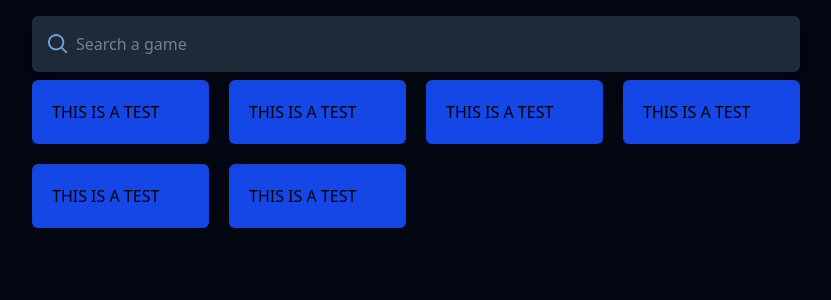
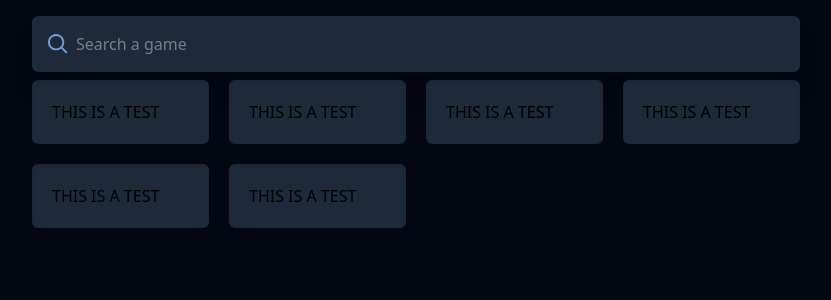
Before and after one commit to JSLegendDev/Game-Database-Frontend, a React (Vite) app: page / in a window 1280 px wide. Shown: the top 300 px of the page, without its empty margins (224-1055 px from the left). Built offline with nearby package versions, Linux system fonts and the light colour scheme; no server answers.

Commit message:
Update GameCard.jsx

```diff
--- a/src/components/GameCard.jsx
+++ b/src/components/GameCard.jsx
@@ -2,7 +2,7 @@ import React from "react";
 
 export default function GameCard() {
   return (
-    <div className="bg-blue-700 p-5 rounded-md shadow-inner shadow-light-100/10">
+    <div className="bg-gray-800 p-5 rounded-md shadow-inner shadow-light-100/10">
       <h1>THIS IS A TEST</h1>
     </div>
   );
```
